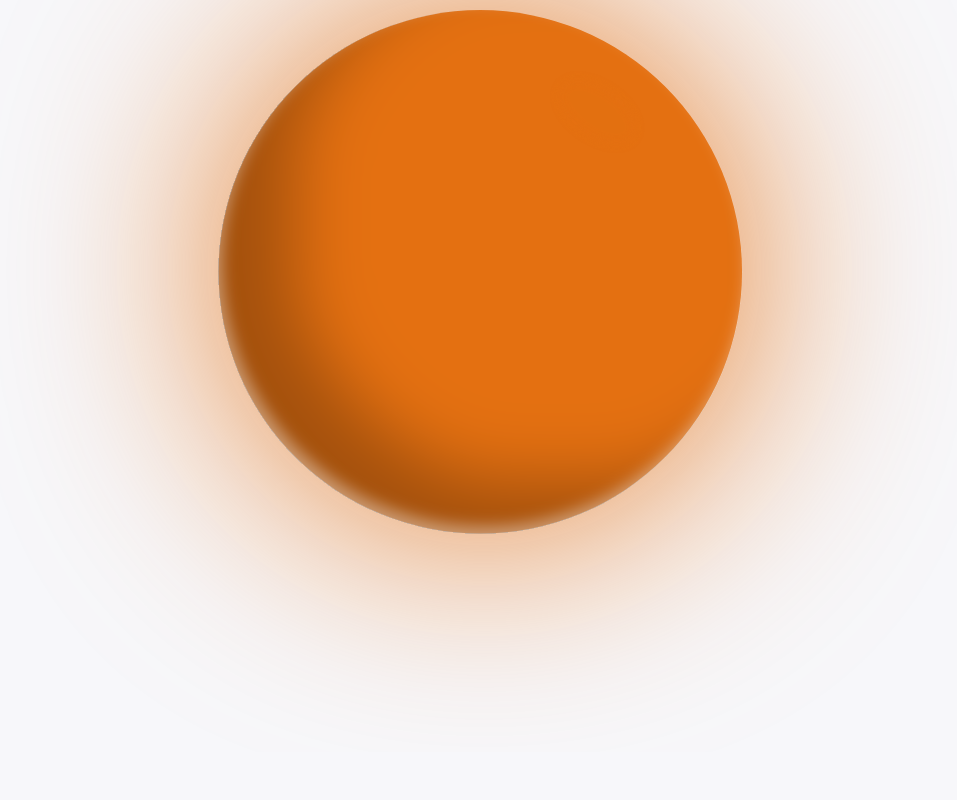
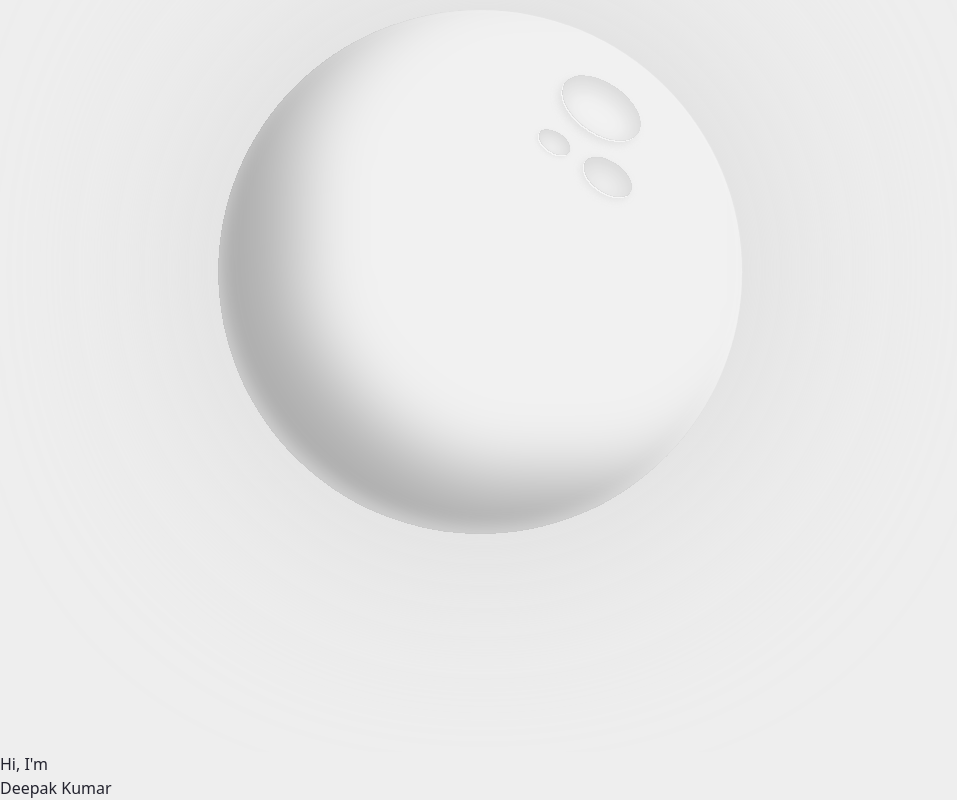
Before and after one commit to delta12kilo/portfolio, a React (Vite) app in the folder my_portfolio/: page / in a window 1280 px wide. Shown: the part 328-1128 px from the top of the page, without its empty margins (0-957 px from the left). Before the commit the page ends 1080 px from the top, so only its background shows below. Built offline with nearby package versions, Linux system fonts and the light colour scheme.

Commit message:
css changes

```diff
--- a/my_portfolio/src/App.css
+++ b/my_portfolio/src/App.css
@@ -7,8 +7,8 @@
     --bg-primary: #23232e;
     --bg-secondary: #141418;
 
-    --bg-light: #f7f7fa;
-    --bg-dark: #141418;
+    --bg-light: #EEEEEE;
+    --bg-dark: #151515;
 
     --trasnsition-speed: 600ms;
 }
@@ -31,6 +31,7 @@
     margin: 0;
     padding: 0;
     box-sizing: border-box;
+    transition: ease-in-out;
 }
 
 body::-webkit-scrollbar {
--- a/my_portfolio/src/App.tsx
+++ b/my_portfolio/src/App.tsx
@@ -1,4 +1,3 @@
-// import Navbar from "./components/Navbar/Navbar"
 import './App.css';
 import Header from "./components/Header/Header";
 import { SetStateAction, useState } from "react";
@@ -20,6 +19,19 @@
   return (
     <>
       <Header childToParent={childToParent} />
+
+      <div className='flex flex-col h-40 max-w-[130vh] mx-auto'>
+        <div>
+          <span className='text-5xl text-[#ec8846]'>
+            Hi, I'm
+          </span>
+        </div>
+        <div>
+          <span className='text-8xl text-[#ec8846]'>
+            Deepak Kumar
+          </span>
+        </div>
+      </div>
     </>
   )
 }
--- a/my_portfolio/src/components/Header/Header.css
+++ b/my_portfolio/src/components/Header/Header.css
@@ -13,3 +13,11 @@
     background-image: linear-gradient(transparent, transparent),
      linear-gradient(#ec8846, #e7650d);
 }
+
+.hov-effect:hover {
+    color: #de1d8d;
+}
+
+.icon:hover {
+  cursor: pointer;
+}
--- a/my_portfolio/src/components/Header/Header.tsx
+++ b/my_portfolio/src/components/Header/Header.tsx
@@ -1,14 +1,21 @@
 import { motion } from "framer-motion";
 import { useState } from "react";
 import './Header.css';
-import darkMode from '../../assets/moon.svg';
-import lightMode from '../../assets/sun.svg';
+import moon from '../../assets/moon.svg';
+import sun from '../../assets/sun.svg';
 
 export default function Header({ childToParent }: { childToParent: (data: boolean) => void }) {
 
     const [changeColor, setcolor] = useState('text-[#ec8846]');
-    const [theme, setTheme] = useState(lightMode);
+    const [theme, setTheme] = useState(moon);
     const [themeText, setThemeText] = useState('');
+    const [animateSunset, setAnimateSunset] = useState(false);
+
+    // const handleClick = () => {
+    //     setTheme(sun)
+    //     setAnimateSunset(!animateSunset); // Toggle animation state on click
+    // };
+
     const headerLi = [
         { id: 1, text: "Home" },
         { id: 2, text: "Projects" },
@@ -17,21 +24,30 @@
     ];
 
     const handleThemeClick = () => {
-        if(theme === darkMode) {
-            setTheme(lightMode);
+        setAnimateSunset(true);
+
+        if(theme === sun) {
+            setTheme(moon);
             setThemeText('text-black');
             childToParent(true);
         } else {
-            setTheme(darkMode);
+            setTheme(sun);
             setThemeText('text-white');
             childToParent(false);
         }
     };
 
+    const spring = {
+        type: 'spring',
+        stiffness: 250,
+        damping: 25,
+        mass: 0.75,
+    }
+
     return (
         <>
             <div
-                className={`flex justify-between items-center h-40 max-w-[115vh] mx-auto ${themeText}`}
+                className={`flex justify-between items-center h-40 max-w-[115vh] mx-auto`}
             >
                 <motion.a
                     onHoverStart={() => setcolor('text-[#de1d8d]')}
@@ -40,7 +56,7 @@
                         delay: 0.3,
                         ease: [0.5, 0.71, 1, 1.5],
                     }}
-                    className={`text-3xl font-bold ${changeColor} horizontal-underline horizontal-underline-active`}
+                    className={`text-4xl font-bold ${changeColor} horizontal-underline horizontal-underline-active`}
                     onHoverEnd={() => setcolor('text-[#ec8846]')}
                 >
                     D.
@@ -49,7 +65,7 @@
                     {
                         headerLi.map((li) => (
                             <motion.li
-                                className={`p-3 font-semibold`}
+                                className={`p-3 font-bold ${themeText} hov-effect`}
                                 whileHover={{
                                     cursor: 'pointer'
                                 }}
@@ -59,16 +75,21 @@
                             </motion.li>
                         ))
                     }
-                    <a className="w-full p-1">
+                    <div
+                        className="w-full p-1"
+                        onClick = {handleThemeClick}
+                    >
                         <motion.img
-                            whileHover={{
-                                scale: 1.3
+                            animate={{
+                                opacity: animateSunset ? 0 : 1,
+                                y: animateSunset ? 10 : 0
                             }}
-                            onClick = {handleThemeClick}
-                            className="w-12"
+                            transition={spring}
+                            className="w-12 icon"
                             src={theme}
+                            onAnimationComplete={() => setAnimateSunset(false)}
                         />
-                    </a>
+                    </div>
                 </ul>
             </div>
         </>
```
Also changed, not shown: my_portfolio/src/components/Header/test.tsx (added, +49 -0 lines).
